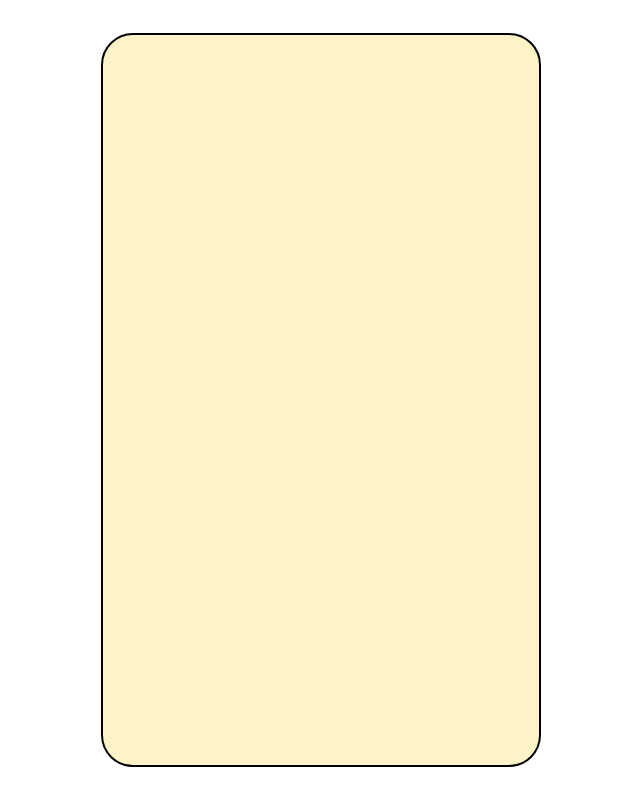
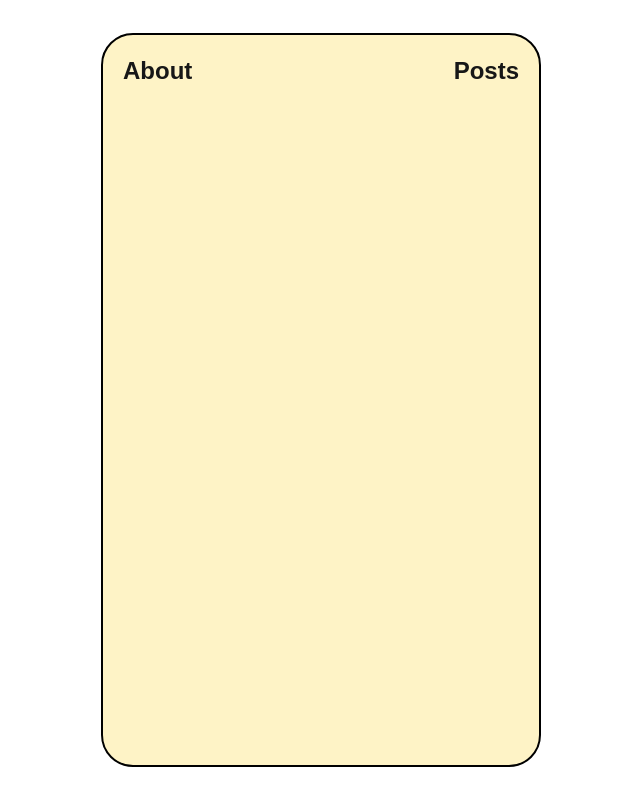
Before and after one commit to isgin01/isgin01.github.io, a Next.js app: page / in a window 1280 px wide. Shown: the whole page, without its empty margins (319-959 px from the left). Built offline with nearby package versions, Linux system fonts and the light colour scheme.

Commit message:
Add header component to a card

```diff
--- a/app/page.tsx
+++ b/app/page.tsx
@@ -1,5 +1,6 @@
 import Card from "@/components/Card";
+import CardHeader from "@/components/CardHeader";
 
 export default function Home() {
-  return <Card />;
+  return <Card header={<CardHeader />} />;
 }
--- a/components/Card.tsx
+++ b/components/Card.tsx
@@ -1,5 +1,7 @@
-export default function Card() {
+export default function Card({ header }: { header: React.ReactNode }) {
   return (
-    <div className="box-border aspect-3/5 max-h-11/12 w-11/12 rounded-4xl border-2 border-black bg-amber-100 sm:h-11/12 sm:w-auto"></div>
+    <div className="box-border aspect-3/5 max-h-11/12 w-11/12 rounded-4xl border-2 border-black bg-amber-100 sm:h-11/12 sm:w-auto">
+      <div className="min-h-20 p-5">{header}</div>
+    </div>
   );
 }
--- /dev/null
+++ b/components/CardHeader.tsx
@@ -0,0 +1,10 @@
+import Link from "next/link";
+
+export default function CardHeader() {
+  return (
+    <div className="flex w-full items-center justify-between text-2xl font-black capitalize">
+      <Link href={"/about"}>About</Link>
+      <Link href={"/posts"}>Posts</Link>
+    </div>
+  );
+}
```
